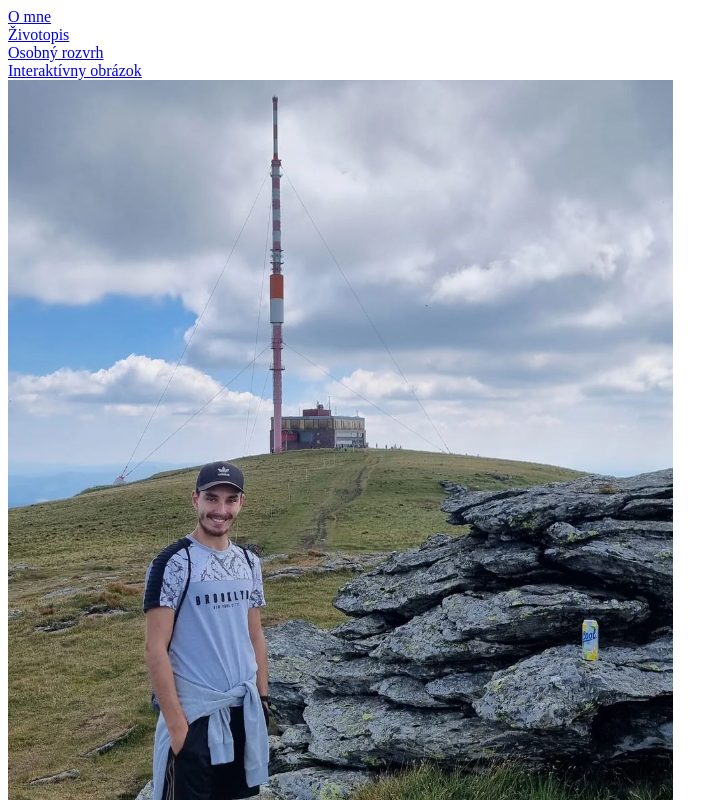
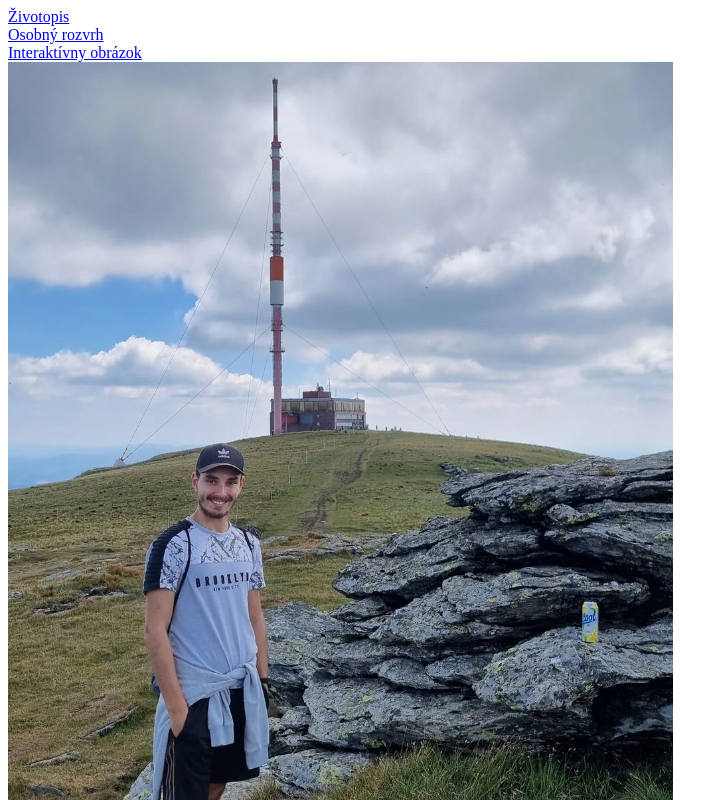
Before and after one commit to AndrejBelko/webtech-zadanie1, a plain HTML site: page index.html in a window 1280 px wide. Shown: the top 800 px of the page, without its empty margins (0-728 px from the left). Drawn offline with Linux system fonts and the light colour scheme.

```diff
--- a/index.html
+++ b/index.html
@@ -5,7 +5,6 @@
     <title>Andrej Belko</title>
 </head>
 <body>
-    <a href="https://webte1.fei.stuba.sk/~xbelkoa/xd/omne">O mne<br></a>
     <a href="https://webte1.fei.stuba.sk/~xbelkoa/xd/zivotopis">Životopis<br></a>
     <a href="https://webte1.fei.stuba.sk/~xbelkoa/xd/rozvrh">Osobný rozvrh<br></a>
     <a href="https://webte1.fei.stuba.sk/~xbelkoa/xd/obrazok">Interaktívny obrázok<br></a>
```
Also changed, not shown: hasici.jpg (deleted).
